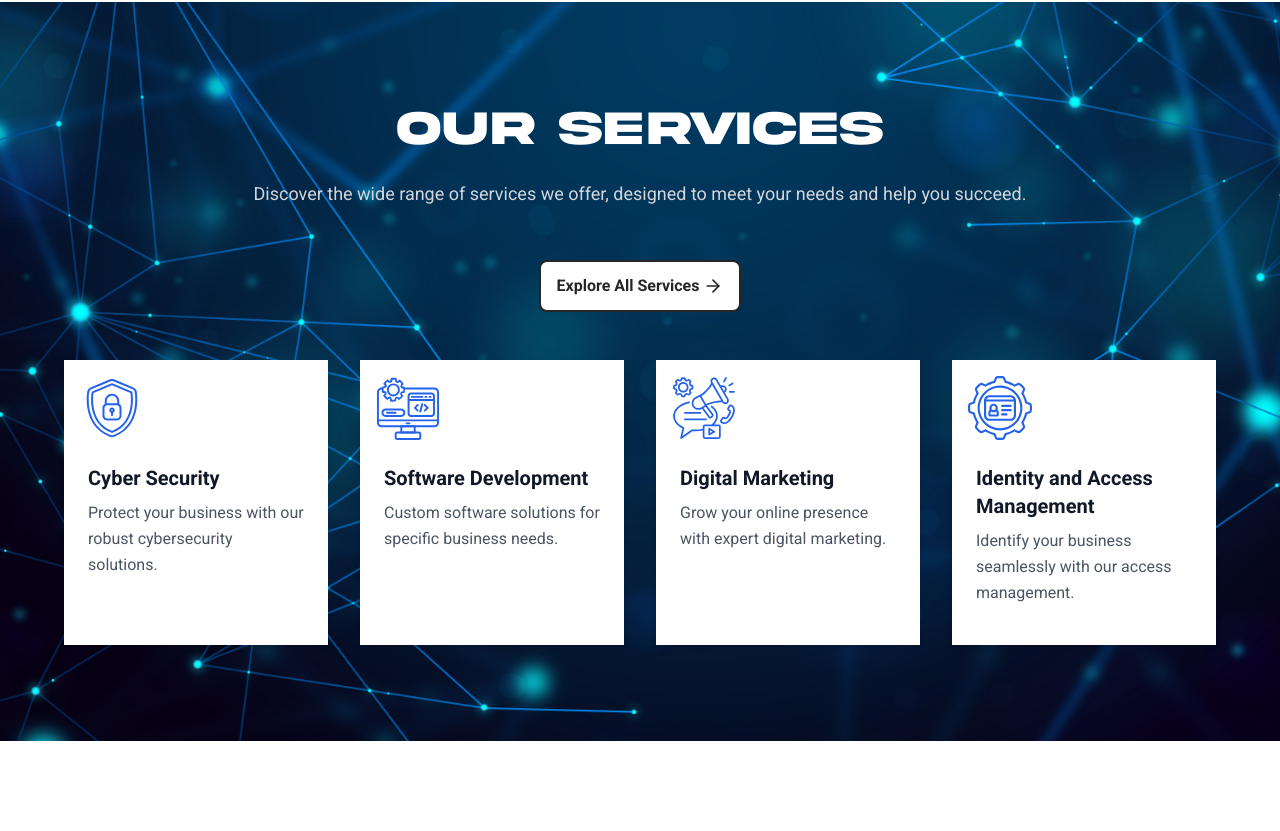
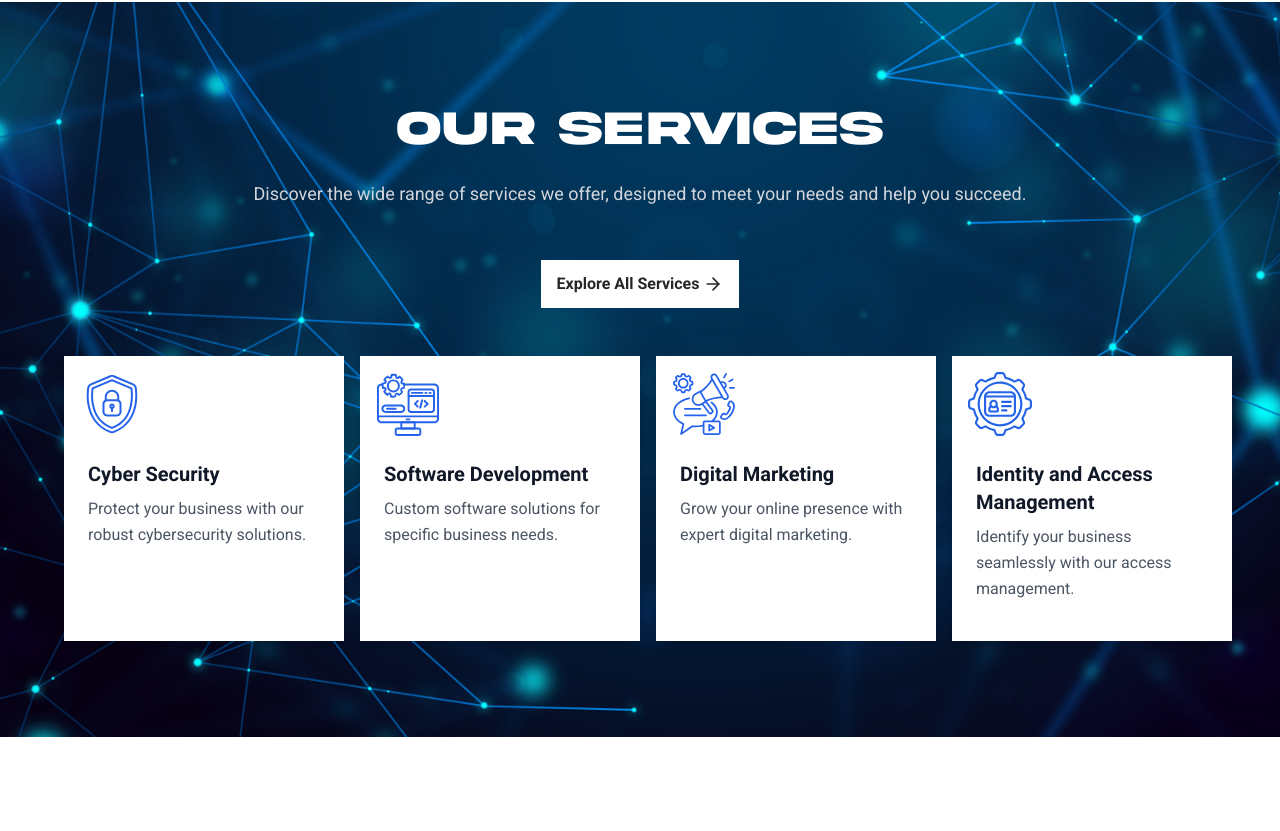
Before and after one commit to shoibaldas/next-job-app, a Next.js app: page / in a window 1280 px wide. Shown: the part 1622-2453 px from the top of the page. Built offline with nearby package versions, Linux system fonts and the light colour scheme; a web font is replaced by a local one.

Commit message:
service section updated and button component upgrade

```diff
--- a/src/components/page-sections/ServicesSection.jsx
+++ b/src/components/page-sections/ServicesSection.jsx
@@ -104,13 +104,41 @@ const ServicesSection = () => {
                     {servicesData.map((service, index) => (
                         <div
                             key={index}
-                            className={`bg-white p-6 shadow-md`}
+                            className="bg-white p-6 shadow-md hover:shadow-lg transition-all duration-300 relative overflow-hidden group"
+                            style={{ minWidth: '280px', minHeight: '240px' }}
                         >
-                            <div className="flex items-center mb-8">
-                                <div className="w-12 h-12 flex items-center justify-center">
+                            {/* Main icon that moves and fades on hover */}
+                            <div className="flex items-center mb-8 transition-all duration-300 group-hover:absolute group-hover:bottom-5 group-hover:right-5 group-hover:opacity-50 group-hover:mb-0">
+                                <div className="w-12 h-12 flex items-center justify-center rounded-lg">
                                     <SvgIcon svg={service.icon} />
                                 </div>
                             </div>
+
+                            {/* Button that appears on hover */}
+                            <div className="absolute bottom-8 left-4 opacity-0 group-hover:opacity-100 transition-opacity duration-300">
+                                <Button
+                                    variant="primary"
+                                    size="lg"
+                                    className="transition-transform duration-300 group-hover:translate-y-0 translate-y-2 px-[-4]"
+                                    icon={<FiArrowRight />}
+                                >
+                                </Button>
+                                {/* Vertical line SVG positioned beside button */}
+                                <div className="absolute left-14 top-8 transform -translate-y-1/2 h-15">
+                                    <svg width="8.5" height="45" viewBox="0 0 2 60" fill="none" xmlns="http://www.w3.org/2000/svg">
+                                        <line x1="1.25" y1="60" x2="1.25" y2="-4.76836e-07" stroke="#2563EB" strokeWidth="2.5" />
+                                    </svg>
+                                </div>
+                                {/* Blue square with arrow in top right */}
+                                <div className="absolute top-10 left-4 transform translate-y-1/2 h-15">
+                                    <svg width="60" height="5" viewBox="0 0 60 2" fill="none" xmlns="http://www.w3.org/2000/svg">
+                                        <line y1="1.25" x2="60" y2="1.25" stroke="#2563EB" stroke-width="2" />
+                                    </svg>
+
+                                </div>
+                            </div>
+
+                            {/* Card content */}
                             <h3 className="text-xl font-bold text-gray-900 mb-2">{service.title}</h3>
                             <p className="text-gray-600">{service.description}</p>
                         </div>
--- a/src/components/ui/button.jsx
+++ b/src/components/ui/button.jsx
@@ -22,19 +22,19 @@ const Button = ({
     'font-family-primary',
     'font-weight-bold',
     'text-decoration-none',
-    'border-2',
-    'border-transparent',
     'cursor-pointer',
     'transition-all',
     'duration-200',
     'ease-in-out',
     'gap-xs',
     'focus:outline-none',
-    'focus:ring-2',
+    'focus:ring-1',
     'focus:ring-offset-2',
     'disabled:opacity-50',
     'disabled:cursor-not-allowed',
-    'disabled:pointer-events-none'
+    'disabled:pointer-events-none',
+    'rounded-none',
+    'border-0'
   ];
 
   // Variant classes
@@ -97,13 +97,13 @@ const Button = ({
     ]
   };
 
-  // Size classes
+  // Size classes (defaults that can be overridden)
   const sizeClasses = {
-    xs: ['px-2', 'py-1', 'text-xs', 'gap-1'],
-    sm: ['px-3', 'py-1.5', 'text-sm', 'gap-1'],
-    md: ['px-4', 'py-2', 'text-base', 'gap-2'],
-    lg: ['px-6', 'py-3', 'text-lg', 'gap-2'],
-    xl: ['px-8', 'py-4', 'text-xl', 'gap-3']
+    xs: ['text-xs', 'gap-1'],
+    sm: ['text-sm', 'gap-1'],
+    md: ['text-base', 'gap-2'],
+    lg: ['text-lg', 'gap-2'],
+    xl: ['text-xl', 'gap-3']
   };
 
   // Icon-only specific classes
```
Lines whose indentation alone changed are shown as unchanged.
